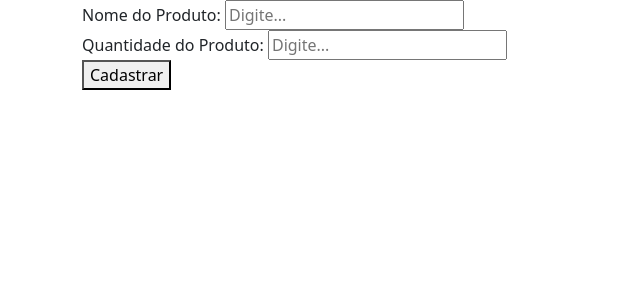
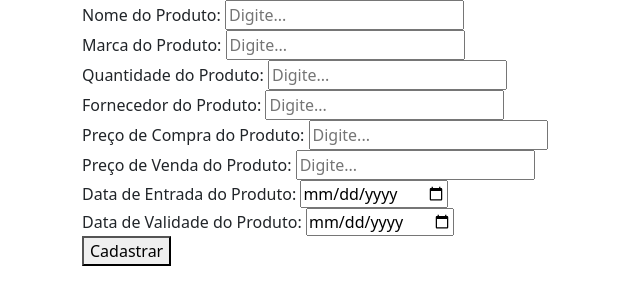
Before and after one commit to pedro-vicino/projetoFlask, a Flask app: page /cadastro in a window 1280 px wide. Shown: the top 305 px of the page, without its empty margins (0-640 px from the left). Run offline with Flask 3, Linux system fonts and the light colour scheme; parts of the project's set-up code (start-up, migrations or seed data) failed here and were passed over.

Commit message:
Inserido os novos atributos ao cadastrar. Banco de dados alterado de acordo com os novos atributos.

```diff
--- a/main.py
+++ b/main.py
@@ -1,63 +1,123 @@
-#do módulo flask é importada a biblioteca Flask, a função render_template e o request (solicitação)
+# Importação de bibliotecas necessárias do Flask
 from flask import Flask, render_template, request, redirect
 from flask_sqlalchemy import SQLAlchemy
 
-# linha de código que cria uma instância da classe Flask do framework Flask
+# Criação de uma instância do Flask
 app = Flask(__name__)
 
+# Chave secreta para sessions do Flask
 app.secret_key = 'lojadopedro'
 
-#app.config configura o banco de dados
+# Configuração do banco de dados usando SQLAlchemy
 app.config['SQLALCHEMY_DATABASE_URI'] = \
     '{SGBD}://{usuario}:{senha}@{servidor}/{database}'.format(
-        SGBD= 'mysql+mysqlconnector',
-        usuario= 'root',
-        senha= 'cida2011',
-        servidor= 'localhost',
-        database= 'loja'
+        SGBD='mysql+mysqlconnector',
+        usuario='root',
+        senha='cida2011',
+        servidor='localhost',
+        database='controle_de_estoque'
     )
 
-#db instacia a class sqlalchemy
+# Inicialização do objeto SQLAlchemy
 db = SQLAlchemy(app)
 
-# classe Produto que é composto pelo construtor init, tendo como atributos nome e quantidade
-class Produto(db.Model):
-    id_produto = db.Column(db.Integer, primary_key=True, autoincrement=True, nullable=False)
-    nome_produto = db.Column(db.String(60), nullable=False)
-    quantidade_produto = db.Column(db.Integer, nullable=False)
-    def __repr__(self):
-        return '<Name %r>' % self.name
+# Definição de modelos de dados usando SQLAlchemy ORM
 
-# ('/') é a página principal, rota raiz. Aqui ficará a parte de inserir o item, junto com a lista
+class Estoque(db.Model):
+    # Modelo para a tabela "Estoque"
+    id_estoque = db.Column(db.Integer, primary_key=True, autoincrement=True, nullable=False)
+    nome_produto = db.Column(db.String(50), nullable=False)
+    marca = db.Column(db.String(50), nullable=False)
+    fornecedor = db.Column(db.String(50), nullable=False)
+    data_valid = db.Column(db.Date, nullable=False)
+    data_de_entrada = db.Column(db.Date, nullable=False)
+    preco_compra = db.Column(db.Float, nullable=False)
+    qtd_em_estoque = db.Column(db.Integer, nullable=False)
+    fk_estoq_plo = db.Column(db.Integer, nullable=True)
+
+class Plo(db.Model):
+    # Modelo para a tabela "Plo"
+    id_plo = db.Column(db.Integer, primary_key=True, autoincrement=True, nullable=False)
+    nome_prod_plo = db.Column(db.String(50), nullable=False)
+    marca_plo = db.Column(db.String(50), nullable=False)
+    forn_plo = db.Column(db.String(50), nullable=False)
+    data_entrada_plo = db.Column(db.Date, nullable=False)
+    qtd_estoq_plo = db.Column(db.String(50), nullable=False)
+    entrada_prod_plo = db.Column(db.String(50), nullable=False)
+    saida_prod_plo = db.Column(db.String(50), nullable=False)
+    status_disp_plo = db.Column(db.String(50), nullable=False)
+    saida_prod_plo = db.Column(db.String(50), nullable=False)
+    status_disp_plo = db.Column(db.String(50), nullable=False)
+    fk_usuario = db.Column(db.Integer, nullable=True)
+
+class Produtos(db.Model):
+    # Modelo para a tabela "Produtos"
+    id_produtos = db.Column(db.Integer, primary_key=True, autoincrement=True)
+    nome_produtos = db.Column(db.String(50), nullable=False)
+    marca = db.Column(db.String(50), nullable=False)
+    forn_prod = db.Column(db.String(50), nullable=False)
+    data_valid_prod = db.Column(db.Date, nullable=False)
+    data_entrada_prod = db.Column(db.Date, nullable=False)
+    preco_compra = db.Column(db.Float, nullable=False)
+    preco_venda = db.Column(db.Float, nullable=False)
+    quantidade = db.Column(db.Integer, nullable=False)
+    fk_estoque = db.Column(db.Integer, nullable=False)
+
+class Usuario(db.Model):
+    # Modelo para a tabela "Usuario"
+    id_usuario = db.Column(db.Integer, primary_key=True, autoincrement=True, nullable=False)
+    nome = db.Column(db.String(50), nullable=False)
+    senha_hash = db.Column(db.String(100), nullable=False)
+    email = db.Column(db.String(50), nullable=False)
+    telefone = db.Column(db.Integer, nullable=False)
+    isAdmin = db.Column(db.Boolean, nullable=False)
+
+# Rotas e funções do Flask
+
 @app.route('/lista')
-def lista() :
-    lista_produtos = Produto.query.order_by(Produto.id_produto)
-    return render_template("lista.html", todos_produtos = lista_produtos)
+def lista():
+    # Rota para exibir uma lista de produtos
+    lista_produtos = Produtos.query.order_by(Produtos.id_produtos)
+    return render_template("lista.html", todos_produtos=lista_produtos)
 
 @app.route('/cadastro')
 def cadastrar():
+    # Rota para exibir o formulário de cadastro
     return render_template('cadastro.html')
 
 @app.route('/adiciona', methods=['POST'])
-# def cadastro retorna os valores escritos no formulário do index.html
-# e a lista__produtos, que é a lista dos objetos p1 e p2
-def adiciona() :
-    lista_produtos = Produto.query.order_by(Produto.id_produto)
-    # nome e quantidade: requisições para obter o
-    # valor submetido com o nome 'txtNome' e 'numQuantidade no formulário.
+def adiciona():
+    # Rota para processar o formulário de cadastro e adicionar um novo produto ao banco de dados
+    lista_produtos = Produtos.query.order_by(Produtos.id_produtos)
+
+    # Obtendo os dados do formulário
     nome = request.form['txtNome']
+    marca = request.form['txtMarca']
     quantidade = request.form['numQuantidade']
-    # requestProduto cria uma nova instância da classe Produto,
-    # utilizando os valores nome e quantidade obtidos do formulário
-    requestProduto = Produto(nome_produto = nome,
-                            quantidade_produto = quantidade)
+    forn_prod = request.form['txtFornecedor']
+    preco_compra = request.form['txtPreçoCompra'].replace(',', '.')
+    preco_compra = float(preco_compra) # Convertendo para float
+    preco_venda = request.form['txtPreçoCompra'].replace(',', '.')
+    preco_venda = float(preco_venda) # Convertendo para float
+    data_entrada_prod = request.form['dateDataEntrada']
+    data_valid_prod = request.form['dateDataValidade']
 
-    #a linha abaixo adiciona as informações para envia
-    # para o banco de dados
-    db.session.add(requestProduto)
+    # Criando uma nova instância do modelo de produto com os dados do formulário
+    novo_produto = Produtos(nome_produtos=nome,
+                            marca=marca,
+                            quantidade=quantidade,
+                            forn_prod=forn_prod,
+                            preco_compra=preco_compra,
+                            preco_venda=preco_venda,
+                            data_entrada_prod=data_entrada_prod,
+                            data_valid_prod=data_valid_prod)
 
-    #a linha abaixo envia as informações para o banco
-    db.session.commit()
-    return redirect('/lista')
+    # Adicionando o novo produto ao banco de dados
+    db.session.add(novo_produto)
+    db.session.commit()  # Salvando as mudanças no banco de dados
 
-app.run()
+    return redirect('/lista')  # Redirecionando para a página de lista após a adição do produto
+
+# Execução do aplicativo Flask
+if __name__ == '__main__':
+    app.run(debug=True)
--- a/templates/cadastro.html
+++ b/templates/cadastro.html
@@ -5,56 +5,45 @@
     <meta charset="UTF-8">
     <meta name="viewport" content="width=device-width, initial-scale=1.0">
 
-    <!-- Link que importa o bootstrap 5 -->
+    <!-- Importação do Bootstrap 5 -->
     <link href="https://cdn.jsdelivr.net/npm/bootstrap@5.0.2/dist/css/bootstrap.min.css" rel="stylesheet"
         integrity="sha384-EVSTQN3/azprG1Anm3QDgpJLIm9Nao0Yz1ztcQTwFspd3yD65VohhpuuCOmLASjC" crossorigin="anonymous">
 
-    <!-- Style/CSS para estilizar a página -->
-    <style type="text/css">
-        table {
-            margin-top: 100px;
-        }
-    </style>
     <title>Estoque</title>
 </head>
 
 <body>
-    <!-- Container para "agrupar" e estilizar o conteúdo  -->
+    <!-- Container para agrupar e estilizar o conteúdo -->
     <div class="container">
-        <!-- Form do método POST que envia uma ação na pagina principal. Agrupa input de Nome e Quantidade -->
-        <!-- o formulário será usado para cadastrar novos produtos. -->
+        <!-- Formulário para cadastrar novos produtos -->
         <form method="POST" action="/adiciona">
-            <!-- <select name="categoria">
-                <option value="Bebidas">Bebidas</option>
-                <option value="Salgados">Salgados</option>
-                <option value="Doces">Doces</option>
-                <option value="Sobremesa">Sobremesa</option>
-                <option value="Carnes">Salgados</option>
-            </select><br> -->
+            <!-- Campo de entrada para o nome do produto -->
             <label>Nome do Produto:</label>
             <input type="text" name="txtNome" placeholder="Digite..." id="txtNome"><br>
+            <!-- Campo de entrada para a marca do produto -->
+            <label>Marca do Produto:</label>
+            <input type="text" name="txtMarca" placeholder="Digite..." id="txtMarca"><br>
+            <!-- Campo de entrada para a quantidade do produto -->
             <label>Quantidade do Produto:</label>
             <input type="number" name="numQuantidade" placeholder="Digite..." id="txtQuantidade"><br>
-            <!-- <label>Fornecedor do Produto:</label>
-            <input type="text" name="numQuantidade" placeholder="Digite..." id="txtFornecedor"><br>
+            <!-- Campo de entrada para o fornecedor do produto -->
+            <label>Fornecedor do Produto:</label>
+            <input type="text" name="txtFornecedor" placeholder="Digite..." id="txtFornecedor"><br>
+            <!-- Campo de entrada para o preço de compra do produto -->
+            <label>Preço de Compra do Produto:</label>
+            <input type="text" name="txtPreçoCompra" placeholder="Digite..." id="txtPreçoCompra"><br>
+            <!-- Campo de entrada para o preço de venda do produto -->
+            <label>Preço de Venda do Produto:</label>
+            <input type="text" name="txtPreçoVenda" placeholder="Digite..." id="txtPreçoVenda"><br>
+            <!-- Campo de entrada para a data de entrada do produto -->
+            <label>Data de Entrada do Produto:</label>
+            <input type="date" name="dateDataEntrada" placeholder="Digite..." id="dateDataEntrada"><br>
+            <!-- Campo de entrada para a data de validade do produto -->
             <label>Data de Validade do Produto:</label>
-            <input type="date" name="numQuantidade" placeholder="Digite..." id="dateDataValidade"><br>
-            <label>Preço do Produto:</label>
-            <input type="text" name="numQuantidade" placeholder="Digite..." id="txtPreço"><br>
-            <label>Marca do Produto:</label>
-            <input type="text" name="numQuantidade" placeholder="Digite..." id="txtMarca"><br>
-            <label>Data de Entrada do Produto:</label>
-            <input type="date" name="numQuantidade" placeholder="Digite..." id="dateDataEntrada"><br> -->
+            <input type="date" name="dateDataValidade" placeholder="Digite..." id="dateDataValidade"><br>
 
-
+            <!-- Botão para submeter o formulário -->
             <button type="submit">Cadastrar</button>
-
-            <!-- fornecedor do produto
-            data de validade
-            preço do produto
-            marca do produto
-            categoria do produto
-            data em que o produto foi colocado em estoque -->
         </form>
     </div>
 </body>
```
Also changed, not shown: templates/db.sql (+76 -7 lines), templates/lista.html (+17 -7 lines).
